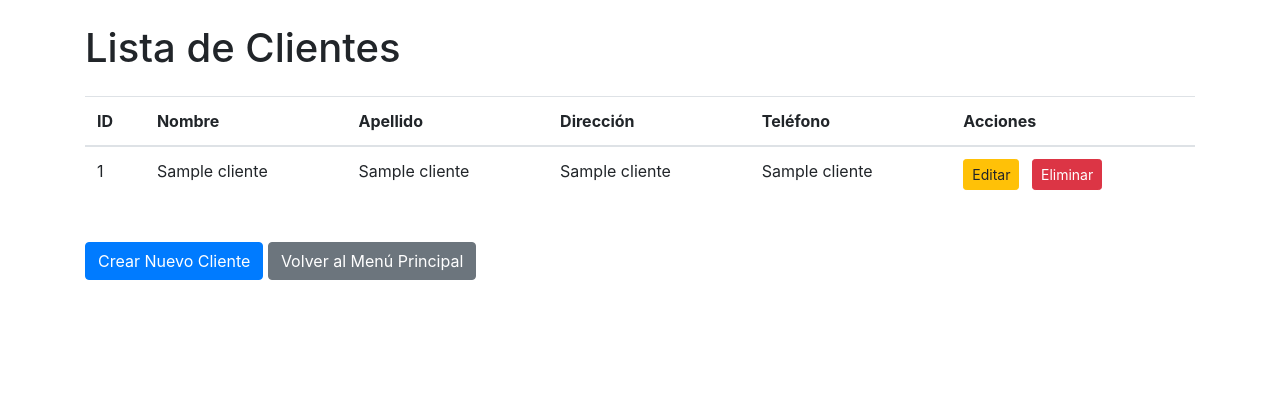
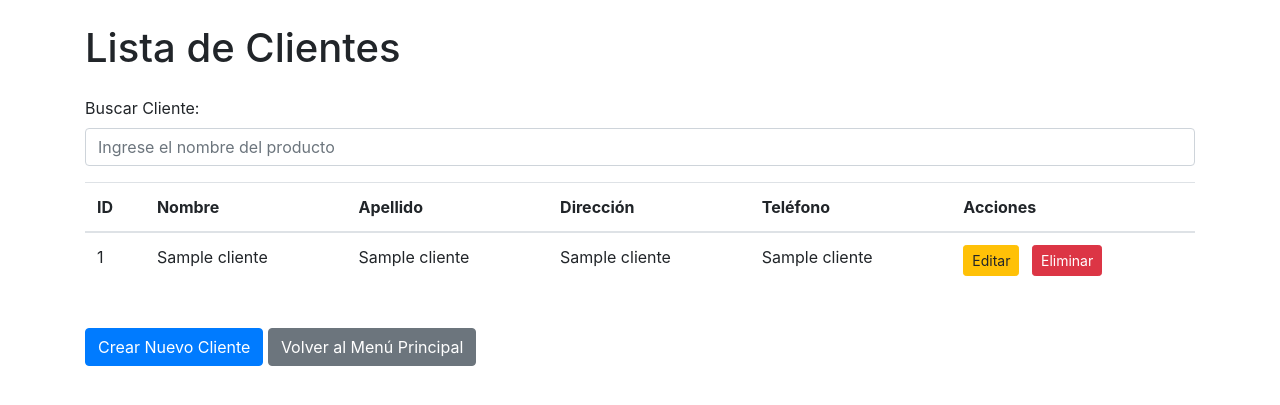
Before and after one commit to alee2602/SensacionalEventos, a Flask app: page /clientes in a window 1280 px wide. Shown: the top 405 px of the page. Run offline with Flask 3, Linux system fonts and the light colour scheme; a database or web service that is not in the repository returns one stand-in record (values such as "Sample title"); some libraries are stand-ins or nearby versions.

Commit message:
Update busqueda por cliente

```diff
--- a/templates/clientes.html
+++ b/templates/clientes.html
@@ -14,6 +14,11 @@
     <script src="https://stackpath.bootstrapcdn.com/bootstrap/4.3.1/js/bootstrap.min.js"></script></head>
 <body class="container mt-4">
     <h1 class="mb-4">Lista de Clientes</h1>
+        <!-- Agregamos un campo de búsqueda -->
+        <div class="form-group">
+            <label for="searchProduct">Buscar Cliente:</label>
+            <input type="text" class="form-control" id="searchProduct" placeholder="Ingrese el nombre del producto">
+        </div>
     <table class="table">
         <thead>
             <tr>
@@ -134,6 +139,7 @@
     </div>
 
  <!-- Agregamos script para la búsqueda en tiempo real -->
+ <!-- Agregamos script para la búsqueda en tiempo real -->
 <script>
     document.getElementById('searchProduct').addEventListener('input', function() {
         var input, filter, table, tr, td, i, txtValue;
@@ -158,5 +164,6 @@
         }
     });
 </script>
+
 </body>
 </html>
```
